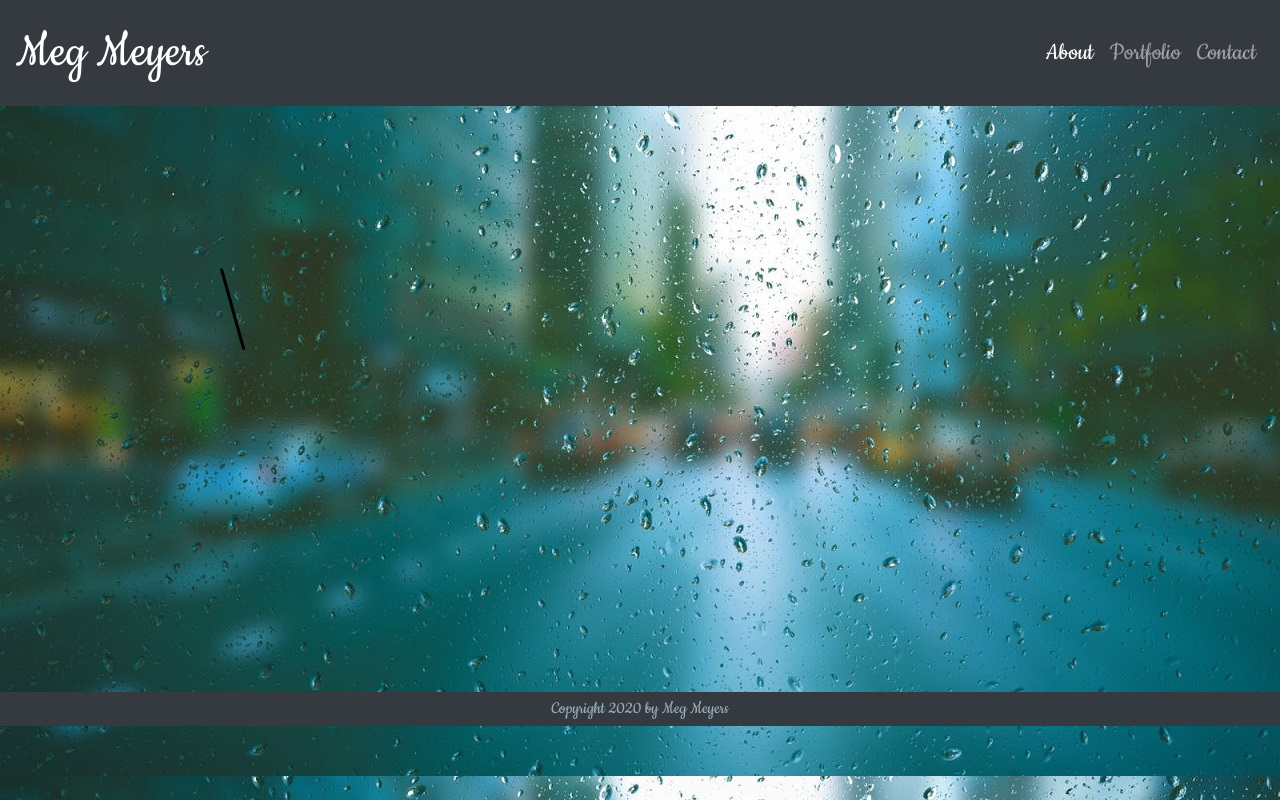
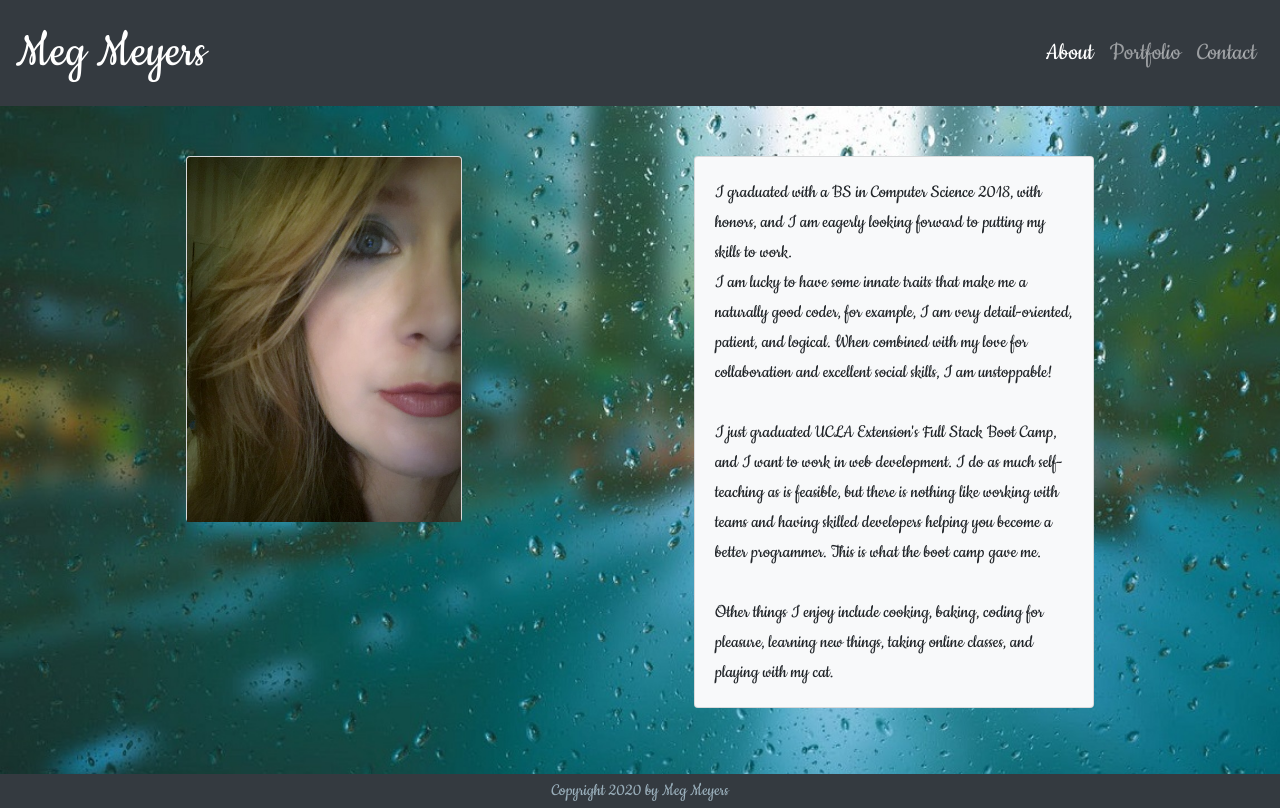
Before and after one commit to femke77/new-portfolio, a React (Create React App) app: page / in a window 1280 px wide. Built offline with nearby package versions, Linux system fonts and the light colour scheme.

Commit message:
about page done

```diff
--- a/src/App.css
+++ b/src/App.css
@@ -1,3 +1,5 @@
 body {
   background-image: url('./images/bg.jpeg');
+  background-repeat: no-repeat;
+  background-size: cover;
 }
--- a/src/App.js
+++ b/src/App.js
@@ -3,7 +3,6 @@ import { BrowserRouter as Router, Route, Switch } from 'react-router-dom';
 import './App.css';
 import NavBar from './components/Navbar';
 import Footer from './components/Footer';
-import { Container } from 'react-bootstrap';
 import About from './pages/About';
 import Contact from './pages/Contact';
 import Portfolio from './pages/Portfolio';
@@ -14,14 +13,11 @@ function App() {
     <>
       <Router>
         <NavBar />
-        <Container>
-
-        </Container>
         <Switch>
-          {/* <Route path="/" component={About} />
+          <Route path="/" component={About} />
           <Route exact path="/portfolio" component={Portfolio} />
           <Route exact path="/contact" component={Contact} />
-          <Route component={NoMatch} /> */}
+          <Route component={NoMatch} />
         </Switch>
         <Footer />
       </Router>
--- a/src/components/Footer/style.css
+++ b/src/components/Footer/style.css
@@ -1,6 +1,5 @@
 .footer {
-  min-height: 620px;
-
+  min-height: 100px;
   position: relative;
 }
 
--- a/src/pages/About.js
+++ b/src/pages/About.js
@@ -0,0 +1,56 @@
+import React from 'react';
+import { Card, Row, Container } from 'react-bootstrap';
+import img from '../images/IMG_4096.JPG';
+
+
+//TODO: DRY w styling (use ... op)
+
+const imgStyle = {
+  maxHeight: 365,
+  maxWidth: 331
+}
+
+const cardStyle = {
+  maxWidth: 300,
+  maxHeight: 366,
+  marginLeft: "auto",
+  marginRight: "auto",
+  marginTop: 50
+}
+
+const cardStyle2 = {
+  maxWidth: 400,
+  marginLeft: "auto",
+  marginRight: "auto",
+  marginTop: 50,
+  fontSize: 20
+}
+
+function About() {
+  return (
+    <Container style={{}}>
+      <Row>
+        <Card bg="light" style={cardStyle}>
+          <Card.Img variant="top" src={img} style={imgStyle} />
+        </Card>
+        <Card bg="light" style={cardStyle2} >
+          <Card.Body>
+            <Card.Text>
+              {/* TODO: Rewrite this crap */}
+              I graduated with a BS in Computer Science 2018, with honors, and I am eagerly looking forward to putting my skills to work.
+              <br />
+              I am lucky to have some innate traits that make me a naturally good coder, for example, I am very detail-oriented, patient, and logical. When combined with my love for collaboration and excellent social skills, I am unstoppable!
+              <br /> <br />
+              I just graduated UCLA Extension's Full Stack Boot Camp, and I want to work in web development. I do as much self-teaching as is feasible, but there is nothing like working with teams and having skilled developers helping you become a better programmer. This is what the boot camp gave me.
+              <br />  <br />
+              Other things I enjoy include cooking, baking, coding for pleasure, learning new things, taking online classes, and playing with my cat.
+           </Card.Text>
+          </Card.Body>
+        </Card>
+      </Row>
+    </Container>
+
+  )
+}
+
+export default About;
--- a/src/pages/Contact.js
+++ b/src/pages/Contact.js
@@ -0,0 +1,17 @@
+import React from 'react';
+import { Col, Row, Container } from 'react-bootstrap';
+
+
+
+function Contact() {
+ return (
+   <Container>
+     <Row>
+
+     </Row>
+   </Container>
+
+ )
+}
+
+export default Contact;
--- a/src/pages/Portfolio.js
+++ b/src/pages/Portfolio.js
@@ -0,0 +1,17 @@
+import React from 'react';
+import { Col, Row, Container } from 'react-bootstrap';
+
+
+
+function Portfolio () {
+ return (
+   <Container>
+     <Row>
+
+     </Row>
+   </Container>
+
+ )
+}
+
+export default Portfolio ;
```
Also changed, not shown: src/images/IMG_4096.JPG (added), src/images/bg.jpeg.
